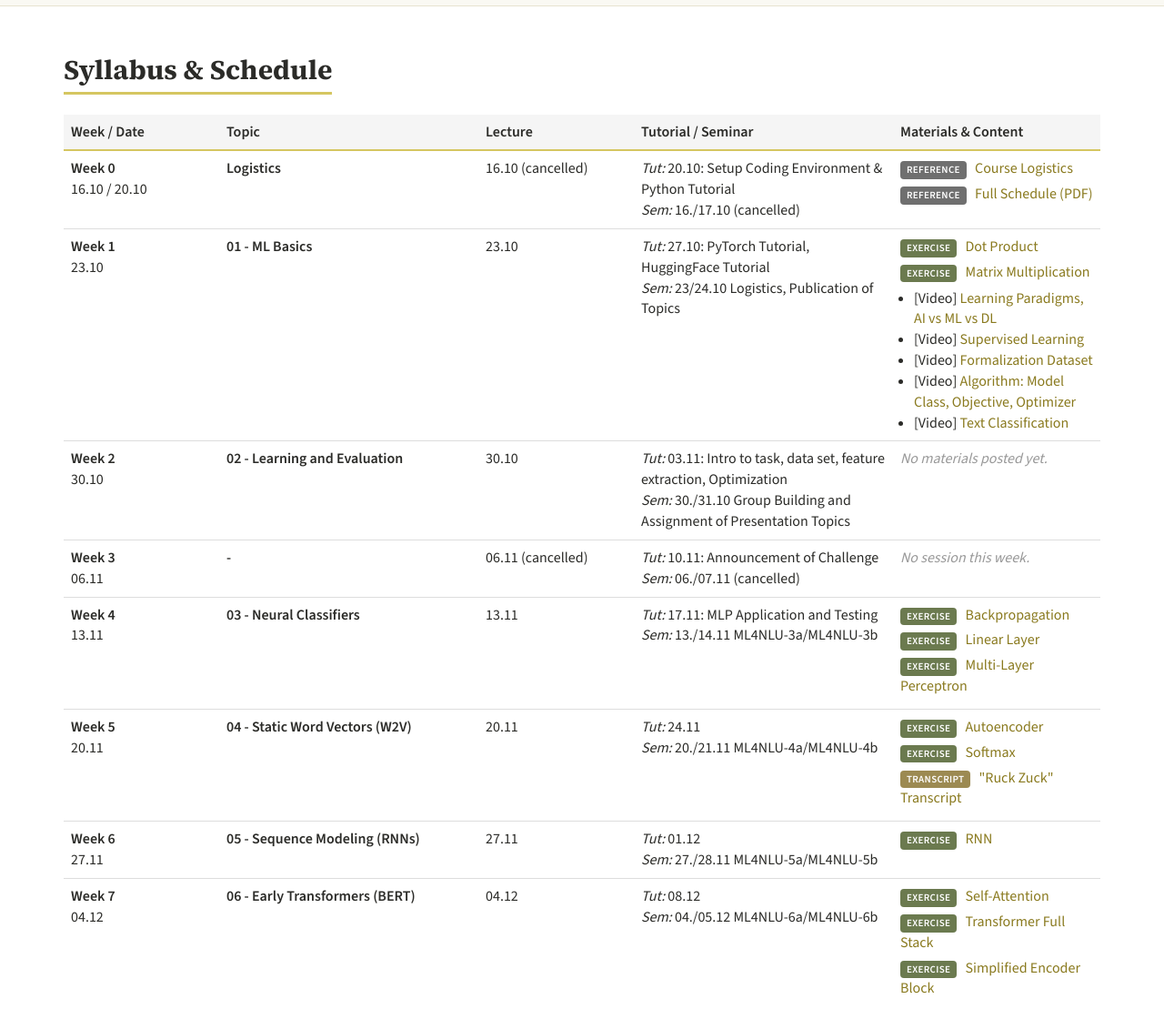
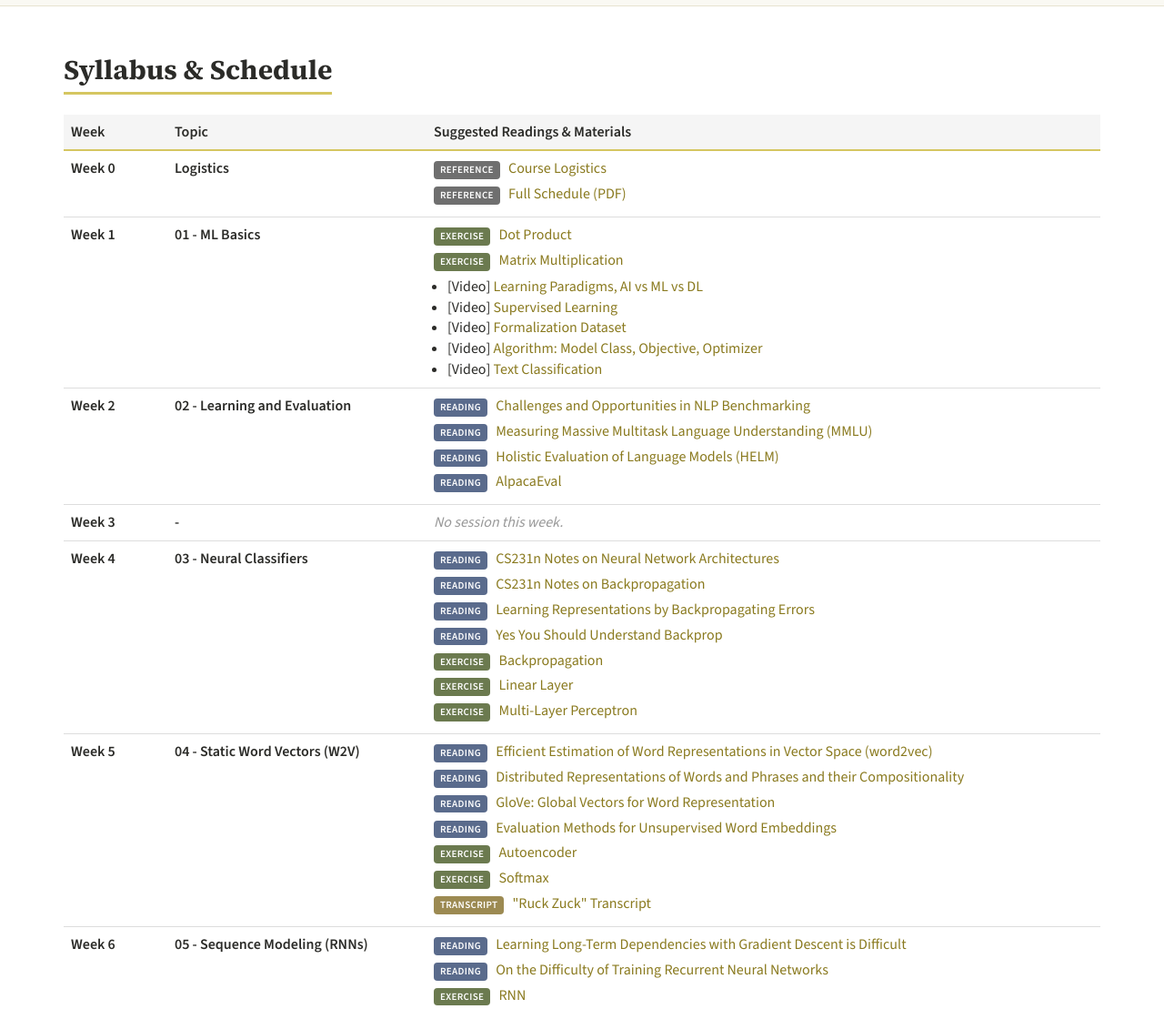
Before and after one commit to ifisam/ML4NLU_Winter26_27, a plain HTML site: page index.html in a window 1280 px wide. Shown: the part 1000-2109 px from the top of the page at 91% size. Drawn offline with nearby package versions, Linux system fonts and the light colour scheme.

Commit message:
Redesign schedule table: Week/Topic/Readings & Materials, add CS224n readings
Drops the Lecture and Tutorial/Seminar columns and collapses Week/Date down
to just Week, matching the Stanford CS224n schedule's simplicity. Merges a
new "Suggested Readings" set into the Materials column as a single "Reading"
chip type. Readings are pulled from CS224n's live Winter 2026 syllabus and
mapped onto each of our topics that has a real counterpart there (word
vectors, backprop/neural classifiers, RNNs/language models, transformers,
BERT, pretraining, post-training/RLHF, prompting+tools, multilingual/
multimodal, and AI ethics/interpretability).

```diff
--- a/data.json
+++ b/data.json
@@ -64,7 +64,12 @@
       "lecture": "30.10",
       "tutorial": "03.11: Intro to task, data set, feature extraction, Optimization",
       "seminar": "30./31.10 Group Building and Assignment of Presentation Topics",
-      "materials": [],
+      "materials": [
+        {"type": "reading", "title": "Challenges and Opportunities in NLP Benchmarking", "url": "https://www.ruder.io/nlp-benchmarking/"},
+        {"type": "reading", "title": "Measuring Massive Multitask Language Understanding (MMLU)", "url": "https://arxiv.org/abs/2009.03300"},
+        {"type": "reading", "title": "Holistic Evaluation of Language Models (HELM)", "url": "https://arxiv.org/abs/2211.09110"},
+        {"type": "reading", "title": "AlpacaEval", "url": "https://tatsu-lab.github.io/alpaca_eval/"}
+      ],
       "content": []
     },
     {
@@ -87,6 +92,10 @@
       "tutorial": "17.11: MLP Application and Testing",
       "seminar": "13./14.11 ML4NLU-3a/ML4NLU-3b",
       "materials": [
+        {"type": "reading", "title": "CS231n Notes on Neural Network Architectures", "url": "http://cs231n.github.io/neural-networks-1/"},
+        {"type": "reading", "title": "CS231n Notes on Backpropagation", "url": "http://cs231n.github.io/optimization-2/"},
+        {"type": "reading", "title": "Learning Representations by Backpropagating Errors", "url": "http://www.iro.umontreal.ca/~vincentp/ift3395/lectures/backprop_old.pdf"},
+        {"type": "reading", "title": "Yes You Should Understand Backprop", "url": "https://medium.com/@karpathy/yes-you-should-understand-backprop-e2f06eab496b"},
         {"type": "exercise", "title": "Backpropagation", "file": "content/03-ML4NLU-Backpropgation.xlsx"},
         {"type": "exercise", "title": "Linear Layer", "file": "content/03-ML4NLU-Linear-Layer.xlsx"},
         {"type": "exercise", "title": "Multi-Layer Perceptron", "file": "content/03-ML4NLU-Multi-Layer_Perceptron.xlsx"}
@@ -102,6 +111,10 @@
       "tutorial": "24.11",
       "seminar": "20./21.11 ML4NLU-4a/ML4NLU-4b",
       "materials": [
+        {"type": "reading", "title": "Efficient Estimation of Word Representations in Vector Space (word2vec)", "url": "http://arxiv.org/pdf/1301.3781.pdf"},
+        {"type": "reading", "title": "Distributed Representations of Words and Phrases and their Compositionality", "url": "http://papers.nips.cc/paper/5021-distributed-representations-of-words-and-phrases-and-their-compositionality.pdf"},
+        {"type": "reading", "title": "GloVe: Global Vectors for Word Representation", "url": "http://nlp.stanford.edu/pubs/glove.pdf"},
+        {"type": "reading", "title": "Evaluation Methods for Unsupervised Word Embeddings", "url": "http://www.aclweb.org/anthology/D15-1036"},
         {"type": "exercise", "title": "Autoencoder", "file": "content/04-_ML4NLU-Autoencoder.xlsx"},
         {"type": "exercise", "title": "Softmax", "file": "content/04-ML4TMW-Softmax.xlsx"},
         {"type": "transcript", "title": "\"Ruck Zuck\" Transcript", "file": "content/04-ML4NLU-Ruck-Zuck_TransScript.pdf"}
@@ -117,6 +130,8 @@
       "tutorial": "01.12",
       "seminar": "27./28.11 ML4NLU-5a/ML4NLU-5b",
       "materials": [
+        {"type": "reading", "title": "Learning Long-Term Dependencies with Gradient Descent is Difficult", "url": "https://ieeexplore.ieee.org/document/279181"},
+        {"type": "reading", "title": "On the Difficulty of Training Recurrent Neural Networks", "url": "https://arxiv.org/pdf/1211.5063.pdf"},
         {"type": "exercise", "title": "RNN", "file": "content/05-RNN.xlsx"}
       ],
       "content": []
@@ -130,6 +145,10 @@
       "tutorial": "08.12",
       "seminar": "04./05.12 ML4NLU-6a/ML4NLU-6b",
       "materials": [
+        {"type": "reading", "title": "Attention Is All You Need", "url": "https://arxiv.org/abs/1706.03762"},
+        {"type": "reading", "title": "The Illustrated Transformer", "url": "https://jalammar.github.io/illustrated-transformer/"},
+        {"type": "reading", "title": "BERT: Pre-training of Deep Bidirectional Transformers for Language Understanding", "url": "https://arxiv.org/pdf/1810.04805.pdf"},
+        {"type": "reading", "title": "The Illustrated BERT, ELMo, and co.", "url": "http://jalammar.github.io/illustrated-bert/"},
         {"type": "exercise", "title": "Self-Attention", "file": "content/06-Self-Attention.xlsx"},
         {"type": "exercise", "title": "Transformer Full Stack", "file": "content/06-Transformer-Full-Stack.xlsx"},
         {"type": "exercise", "title": "Simplified Encoder Block", "file": "content/06-Transformer-simplifiedEncoderBlock.xlsx"}
@@ -144,7 +163,9 @@
       "lecture": "11.12",
       "tutorial": "15.12",
       "seminar": "11./12.12 ML4NLU-7a/ML4NLU-7b",
-      "materials": [],
+      "materials": [
+        {"type": "reading", "title": "The Llama 3 Herd of Models", "url": "https://arxiv.org/abs/2407.21783"}
+      ],
       "content": []
     },
     {
@@ -155,7 +176,10 @@
       "lecture": "18.12",
       "tutorial": "05.01 (cancelled)",
       "seminar": "18./19.12 ML4NLU-8a/ML4NLU-8b",
-      "materials": [],
+      "materials": [
+        {"type": "reading", "title": "Contextual Word Representations: A Contextual Introduction", "url": "https://arxiv.org/abs/1902.06006.pdf"},
+        {"type": "reading", "title": "Jurafsky and Martin Chapter 10 (Masked Language Models)", "url": "https://web.stanford.edu/~jurafsky/slp3/10.pdf"}
+      ],
       "content": []
     },
     {
@@ -166,7 +190,13 @@
       "lecture": "08.01",
       "tutorial": "12.01: Publication of Test Exercise Sheet",
       "seminar": "08./09.01 ML4NLU-9a/ML4NLU-9b",
-      "materials": [],
+      "materials": [
+        {"type": "reading", "title": "Aligning Language Models to Follow Instructions", "url": "https://openai.com/research/instruction-following"},
+        {"type": "reading", "title": "Scaling Instruction-Finetuned Language Models", "url": "https://arxiv.org/abs/2210.11416"},
+        {"type": "reading", "title": "AlpacaFarm: A Simulation Framework for Methods that Learn from Human Feedback", "url": "https://arxiv.org/abs/2305.14387"},
+        {"type": "reading", "title": "How Far Can Camels Go? Exploring the State of Instruction Tuning on Open Resources", "url": "https://arxiv.org/abs/2306.04751"},
+        {"type": "reading", "title": "Direct Preference Optimization: Your Language Model is Secretly a Reward Model", "url": "https://arxiv.org/abs/2305.18290"}
+      ],
       "content": []
     },
     {
@@ -177,7 +207,13 @@
       "lecture": "15.01",
       "tutorial": "19.01: Deadline Challenge",
       "seminar": "15./16.01 ML4NLU-10a/ML4NLU-10b",
-      "materials": [],
+      "materials": [
+        {"type": "reading", "title": "Language Models are Few-Shot Learners", "url": "https://arxiv.org/abs/2005.14165"},
+        {"type": "reading", "title": "Chain-of-Thought Prompting Elicits Reasoning in Large Language Models", "url": "https://arxiv.org/abs/2201.11903"},
+        {"type": "reading", "title": "ReAct: Synergizing Reasoning and Acting in Language Models", "url": "https://arxiv.org/abs/2210.03629"},
+        {"type": "reading", "title": "Retrieval-Augmented Generation for Knowledge-Intensive NLP Tasks", "url": "https://arxiv.org/abs/2005.11401"},
+        {"type": "reading", "title": "Toolformer: Language Models Can Teach Themselves to Use Tools", "url": "https://arxiv.org/abs/2302.04761"}
+      ],
       "content": []
     },
     {
@@ -188,7 +224,13 @@
       "lecture": "22.01",
       "tutorial": "26.01: Test Exercise Sheet",
       "seminar": "22./23.01 ML4NLU-11a/ML4NLU-11b",
-      "materials": [],
+      "materials": [
+        {"type": "reading", "title": "Jurafsky & Martin Chapter 2 (Tokenization)", "url": "https://web.stanford.edu/~jurafsky/slp3/2.pdf"},
+        {"type": "reading", "title": "Neural Machine Translation of Rare Words with Subword Units", "url": "https://arxiv.org/pdf/1508.07909"},
+        {"type": "reading", "title": "Unsupervised Cross-lingual Representation Learning at Scale (XLM-R)", "url": "https://aclanthology.org/2020.acl-main.747.pdf"},
+        {"type": "reading", "title": "Chameleon: Mixed-Modal Early-Fusion Foundation Models", "url": "https://arxiv.org/abs/2405.09818"},
+        {"type": "reading", "title": "Transfusion: Predict the Next Token and Diffuse Images with One Multi-Modal Model", "url": "https://arxiv.org/abs/2408.11039"}
+      ],
       "content": []
     },
     {
@@ -210,7 +252,11 @@
       "lecture": "05.02: Written Exam Q&A, AI+Ethics+Safety",
       "tutorial": "09.02",
       "seminar": "05./06.02 ML4NLU-12a/ML4NLU-12b",
-      "materials": [],
+      "materials": [
+        {"type": "reading", "title": "Because We Have LLMs, We Can and Should Pursue Agentic Interpretability", "url": "https://arxiv.org/abs/2506.12152"},
+        {"type": "reading", "title": "We Can't Understand AI Using our Existing Vocabulary", "url": "https://arxiv.org/abs/2502.07586"},
+        {"type": "reading", "title": "The Pareto Frontier of Human-Centered AI", "url": "https://medium.com/@beenkim/the-pareto-frontier-of-human-centered-ai-54f90ba5872c"}
+      ],
       "content": []
     },
     {
--- a/index.html
+++ b/index.html
@@ -79,19 +79,15 @@
   <h2>Syllabus & Schedule</h2>
   <table class="table">
     <colgroup>
-      <col style="width:15%">
+      <col style="width:10%">
       <col style="width:25%">
-      <col style="width:15%">
-      <col style="width:25%">
-      <col style="width:20%">
+      <col style="width:65%">
     </colgroup>
     <thead>
     <tr class="active">
-      <th>Week / Date</th>
+      <th>Week</th>
       <th>Topic</th>
-      <th>Lecture</th>
-      <th>Tutorial / Seminar</th>
-      <th>Materials & Content</th>
+      <th>Suggested Readings & Materials</th>
     </tr>
     </thead>
     <tbody id="schedule-body">
--- a/script.js
+++ b/script.js
@@ -9,6 +9,7 @@ document.addEventListener("DOMContentLoaded", () => {
 });
 
 const MATERIAL_LABELS = {
+    reading: "Reading",
     exercise: "Exercise",
     reference: "Reference",
     transcript: "Transcript"
@@ -20,26 +21,15 @@ function renderSchedule(schedule) {
     schedule.forEach(weekData => {
         const tr = document.createElement('tr');
 
-        // Week / Date
-        const tdDate = document.createElement('td');
-        tdDate.innerHTML = `<strong>Week ${weekData.week}</strong><br>${weekData.date}`;
+        // Week
+        const tdWeek = document.createElement('td');
+        tdWeek.innerHTML = `<strong>Week ${weekData.week}</strong>`;
 
         // Topic
         const tdTopic = document.createElement('td');
         tdTopic.innerHTML = `<strong>${weekData.topic}</strong>`;
 
-        // Lecture
-        const tdLecture = document.createElement('td');
-        tdLecture.textContent = weekData.lecture;
-
-        // Tutorial / Seminar
-        const tdTutSem = document.createElement('td');
-        let tutSemHtml = '';
-        if (weekData.tutorial) tutSemHtml += `<em>Tut:</em> ${weekData.tutorial}<br>`;
-        if (weekData.seminar) tutSemHtml += `<em>Sem:</em> ${weekData.seminar}`;
-        tdTutSem.innerHTML = tutSemHtml;
-
-        // Materials & Content
+        // Suggested Readings & Materials
         const tdContent = document.createElement('td');
         if (weekData.visible) {
             const hasMaterials = weekData.materials && weekData.materials.length > 0;
@@ -51,7 +41,8 @@ function renderSchedule(schedule) {
                 weekData.materials.forEach(item => {
                     const li = document.createElement('li');
                     const label = MATERIAL_LABELS[item.type] || item.type;
-                    li.innerHTML = `<a href="${item.file}" target="_blank"><span class="material-chip material-chip--${item.type}">${label}</span> ${item.title}</a>`;
+                    const href = item.url || item.file;
+                    li.innerHTML = `<a href="${href}" target="_blank"><span class="material-chip material-chip--${item.type}">${label}</span> ${item.title}</a>`;
                     chipList.appendChild(li);
                 });
                 tdContent.appendChild(chipList);
@@ -81,10 +72,8 @@ function renderSchedule(schedule) {
             tdContent.innerHTML = `<span class="hidden-content">Content will be available closer to the date.</span>`;
         }
 
-        tr.appendChild(tdDate);
+        tr.appendChild(tdWeek);
         tr.appendChild(tdTopic);
-        tr.appendChild(tdLecture);
-        tr.appendChild(tdTutSem);
         tr.appendChild(tdContent);
 
         tbody.appendChild(tr);
--- a/style.css
+++ b/style.css
@@ -179,6 +179,7 @@ a:hover {
 }
 
 .material-chip--exercise { background-color: #6b7a4f; }
+.material-chip--reading  { background-color: #5a6b8c; }
 .material-chip--reference{ background-color: #6f6f6f; }
 .material-chip--transcript{ background-color: #9c8a52; }
 
```
